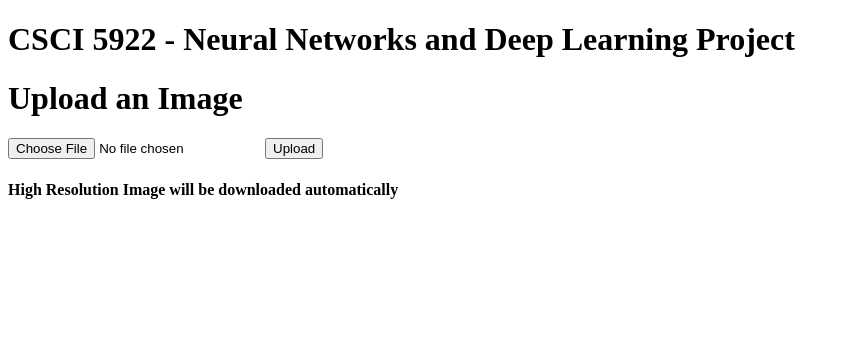
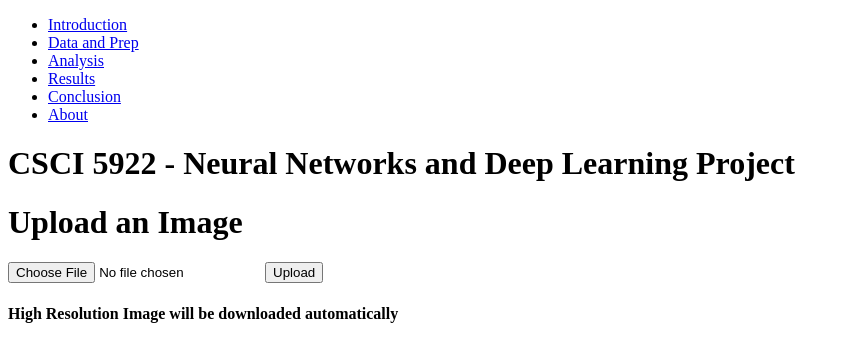
Before and after one commit to kaushikm10/CSCI-5922-Deep-Learning-Project, a Flask app: page / in a window 1280 px wide. Shown: the top 362 px of the page, without its empty margins (0-850 px from the left). Run offline with Flask 3, Linux system fonts and the light colour scheme.

Commit message:
Web pages added

```diff
--- a/main.py
+++ b/main.py
@@ -1,4 +1,4 @@
-from flask import Flask, render_template, request, send_file
+from flask import Flask, render_template, request, send_file, url_for
 from tensorflow import keras
 import tensorflow as tf
 import os
@@ -27,6 +27,30 @@ def home():
 
     return render_template('home.html')
 
+@app.route('/introduction')
+def introduction():
+    return render_template('introduction.html')
+
+@app.route('/about')
+def about():
+    return render_template('about.html')
+
+@app.route('/data')
+def data():
+    return render_template('data.html')
+
+@app.route('/results')
+def results():
+    return render_template('results.html')
+
+@app.route('/analysis')
+def analysis():
+    return render_template('analysis.html')
+
+@app.route('/conclusion')
+def conclusion():
+    return render_template('conclusion.html')
+
 
 if __name__ == '__main__':
     app.run(debug=True)
--- a/templates/home.html
+++ b/templates/home.html
@@ -5,6 +5,16 @@
 </head>
 
 <body>
+
+    <ul>
+        <li><a href="{{ url_for('introduction') }}">Introduction</a></li>
+        <li><a href="{{ url_for('data') }}">Data and Prep</a></li>
+        <li><a href="{{ url_for('analysis') }}">Analysis</a></li>
+        <li><a href="{{ url_for('results') }}">Results</a></li>
+        <li><a href="{{ url_for('conclusion') }}">Conclusion</a></li>
+        <li><a href="{{ url_for('about') }}">About</a></li>
+    </ul>
+
     <h1>CSCI 5922 - Neural Networks and Deep Learning Project</h1>
     <h1>Upload an Image</h1>
     <form method="POST" enctype="multipart/form-data" onsubmit="reloadPage()">
```
Also changed, not shown: templates/about.html (added, +16 -0 lines), templates/analysis.html (added, +16 -0 lines), templates/conclusion.html (added, +16 -0 lines), templates/data.html (added, +16 -0 lines), templates/introduction.html (added, +16 -0 lines), templates/results.html (added, +16 -0 lines).
